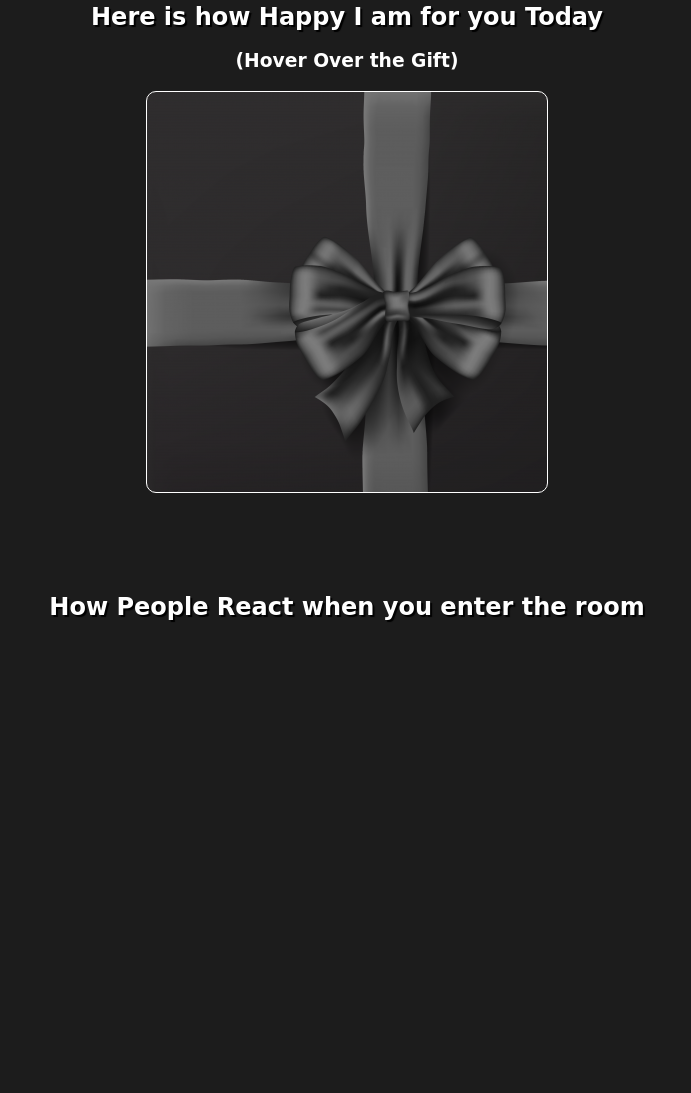
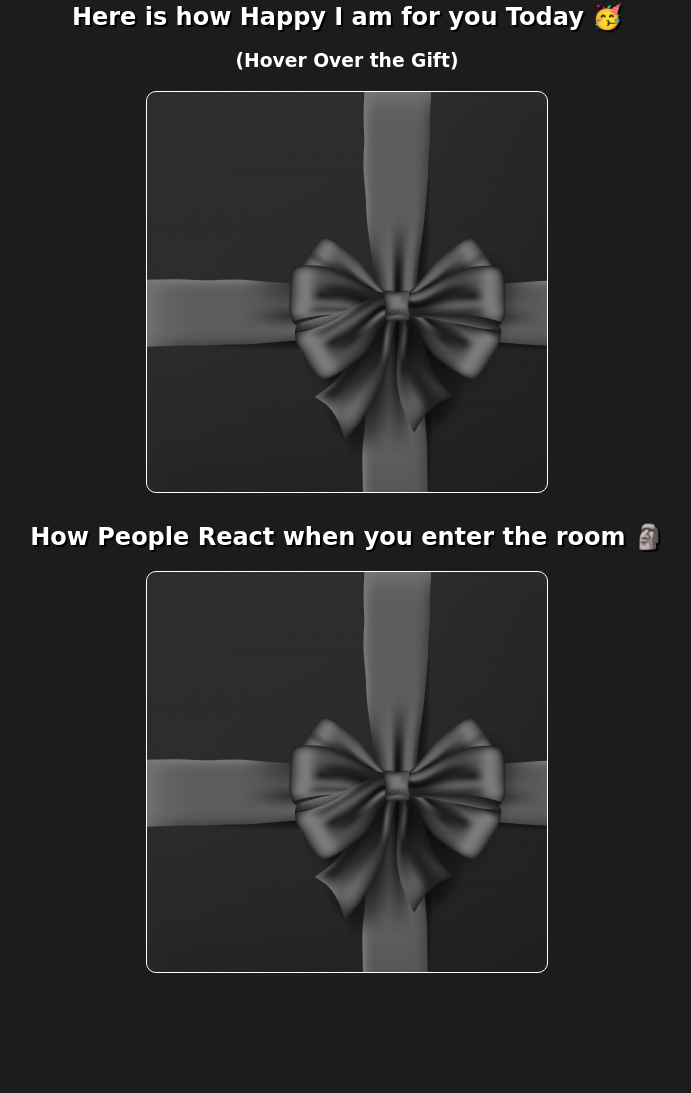
Before and after one commit to MohamadCode/BD-GIFT-MOE, a plain HTML site: page index.html in a window 1280 px wide. Shown: the part 517-1610 px from the top of the page, without its empty margins (293-984 px from the left). After the commit the page ends 1540 px from the top, so only its background shows below. Drawn offline with Linux system fonts and the light colour scheme; a web font is replaced by a local one.

Commit message:
react-section

```diff
--- a/index.html
+++ b/index.html
@@ -23,19 +23,16 @@
 
 <div class="gift__section">
 
-<h2 class="happy">Here is how Happy I am for you Today </h2>
+<h2 class="happy">Here is how Happy I am for you Today 🥳 </h2>
 <h3 class="hover"> (Hover Over the Gift) </h3>
 <div class="gift-box"> </div>
 </div>
 
-<div class="hot__gift">
-<h2>How People React when you enter the room</h2>
-<div class="hot__gif"></div>
 
+<div class="gift__section">
 
-
-
-
+    <h2 class="happy">How People React when you enter the room 	&#128511; </h2>
+    <div class="gift-box" id="gift__react"> </div>
 
 </div>
 
--- a/style.css
+++ b/style.css
@@ -62,7 +62,7 @@ margin-bottom: 10px;
     width: 400px;
     height: 400px;
     background-image: url(./assets/Black-gift-box-on-transparent-background-PNG.png);
-    margin: 20px auto;
+    margin: 20px auto 40px auto;
 }
 
 .gift-box:hover {
@@ -73,8 +73,6 @@ margin-bottom: 10px;
 
 
 
-
-.hot__gift {
-    margin-top: 90px;
-    height: 500px;
+#gift__react:hover {
+    background-image: url(./assets/patrick-bateman-sigma.gif);
 }
```
Also changed, not shown: 1 other file.
